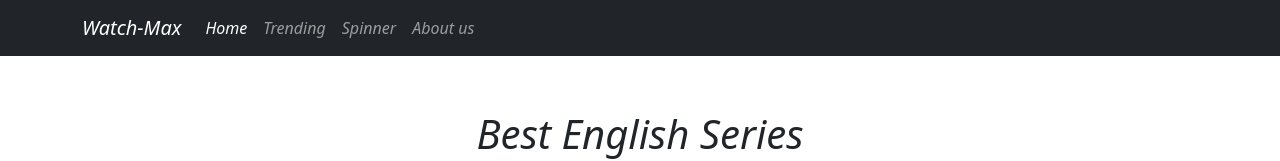
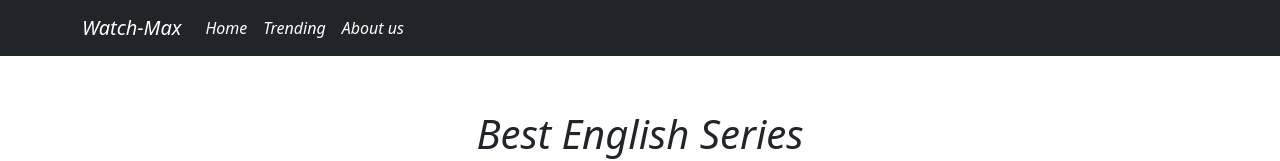
Before and after one commit to bavan207/series, a plain HTML site: page english.html in a window 1280 px wide. Shown: the top 161 px of the page. Drawn offline with Linux system fonts and the light colour scheme.

Commit message:
Update english.html

```diff
--- a/english.html
+++ b/english.html
@@ -32,13 +32,11 @@
                 <a class="nav-link active" aria-current="page" href="index.html">Home</a>
               </li>
               <li class="nav-item">
-                <a class="nav-link" href="trending.html">Trending</a>
+                <a class="nav-link active" href="trending.html">Trending</a>
               </li>
+
               <li class="nav-item">
-                <a class="nav-link" href="#">Spinner</a>
-              </li>
-              <li class="nav-item">
-                <a class="nav-link" href="#">About us</a>
+                <a class="nav-link active" href="about-us">About us</a>
               </li>
 
             </ul>
```
